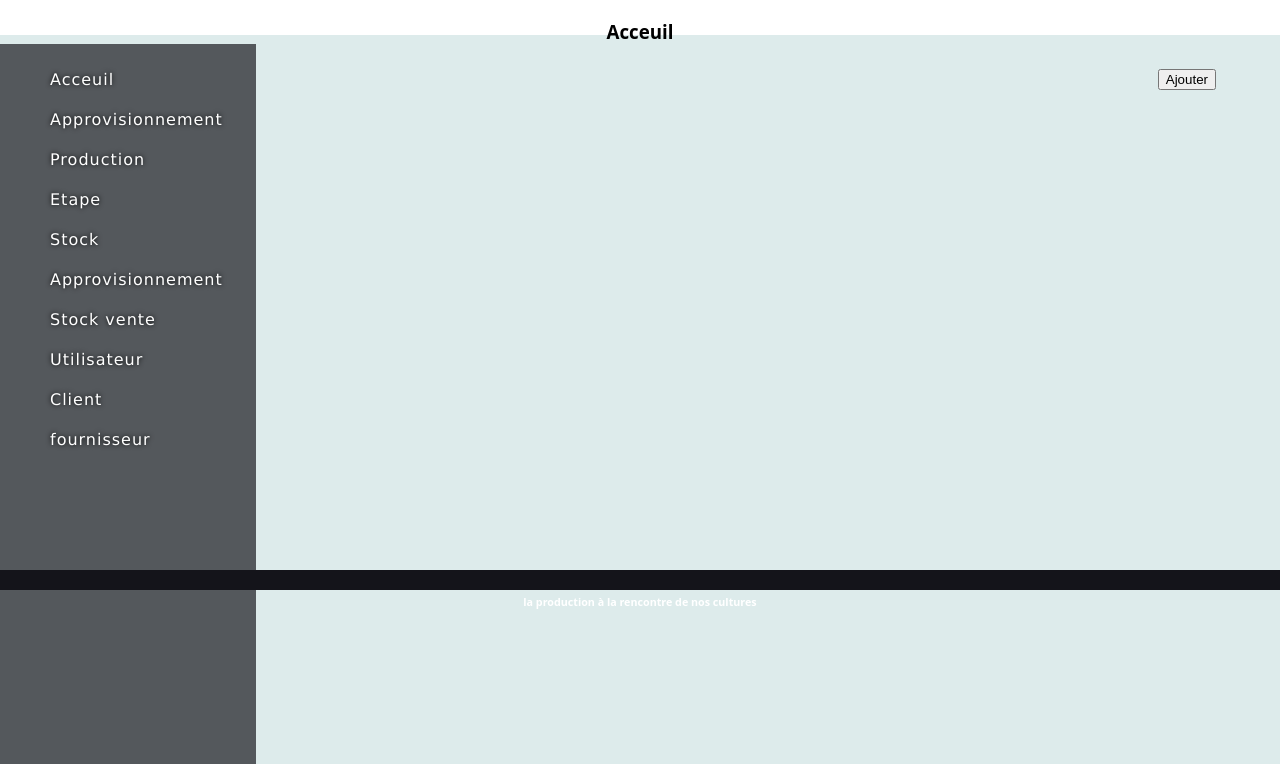
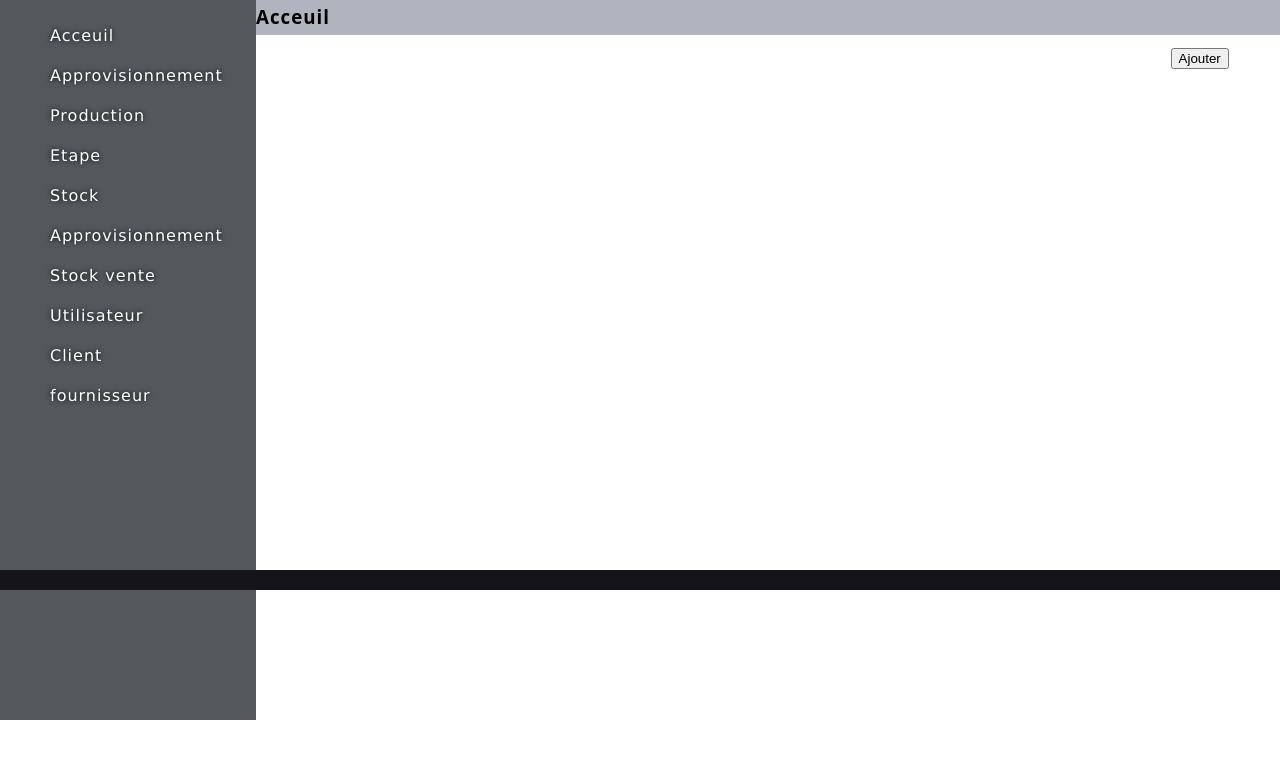
Before and after one commit to pezana/blesscomputer, a Django app: page / in a window 1280 px wide. Shown: the part 110-874 px from the top of the page. After the commit the page ends 830 px from the top, so only its background shows below. Run offline with Django 4.2, Linux system fonts and the light colour scheme.

Commit message:
modification incomplete sur la base.html

```diff
--- a/prod/static/style.css
+++ b/prod/static/style.css
@@ -30,26 +30,22 @@ footer h6 {
 }
 
 .titre {
-    text-align: center;
-    background-color: white;
+    position: absolute;
+    top: 0;
+    background-color: rgb(176, 180, 190);
     height: 35px;
-    display: inline-block;
     width: 100%;
 }
 
 .titre h4 {
-    position: absolute;
-    top: 93px;
-    float: left;
-    margin-left: 5%;
+    margin-bottom: -17px;
+    /* margin-left: 5%; */
 }
 
 .titre input {
-    position: relative;
-    top: 7px;
     float: right;
     margin-right: 5%;
-    margin-top: 10x;
+    margin-bottom: -20px;
 }
 
 .sidebar {
@@ -81,3 +77,13 @@ ul li:hover a {
     padding-left: 30px;
     letter-spacing: 1px;
 }
+
+.contenu {
+    position: absolute;
+    margin-left: 20%;
+    width: 80%;
+    background-color: white;
+    height: 90%;
+    position: absolute;
+    letter-spacing: 1px;
+}
--- a/prod/templates/base.html
+++ b/prod/templates/base.html
@@ -17,10 +17,6 @@
             {% block connexion %} {% endblock %}
         </div>
     </header>
-    <div class="titre">
-        <h4> {% block titre %} {% endblock titre %}</h4>
-        <input type="button" value="Ajouter">
-    </div>
     <div class="sidebar">
         <ul>
             <li> <a href="{% url 'acceuil' %}">Acceuil</a></li>
@@ -50,6 +46,18 @@
             </li>
         </ul>
     </div>
+    <div class="contenu">
+        <div class="titre">
+            <h4> {% block titre %} {% endblock titre %}</h4>
+            <!-- <input type="button" value="Ajouter"> -->
+            <div class="barbtn">
+                {% block barbtn %}<input type="button" value="Ajouter"> {% endblock barbtn %}
+                <!-- <input type="button" value="Ajouter"> -->
+            </div>
+        </div>
+
+        {%block contenu %}{% endblock contenu %}
+    </div>
     <footer>
         <h6> la production à la rencontre de nos cultures</h6>
     </footer>
```
